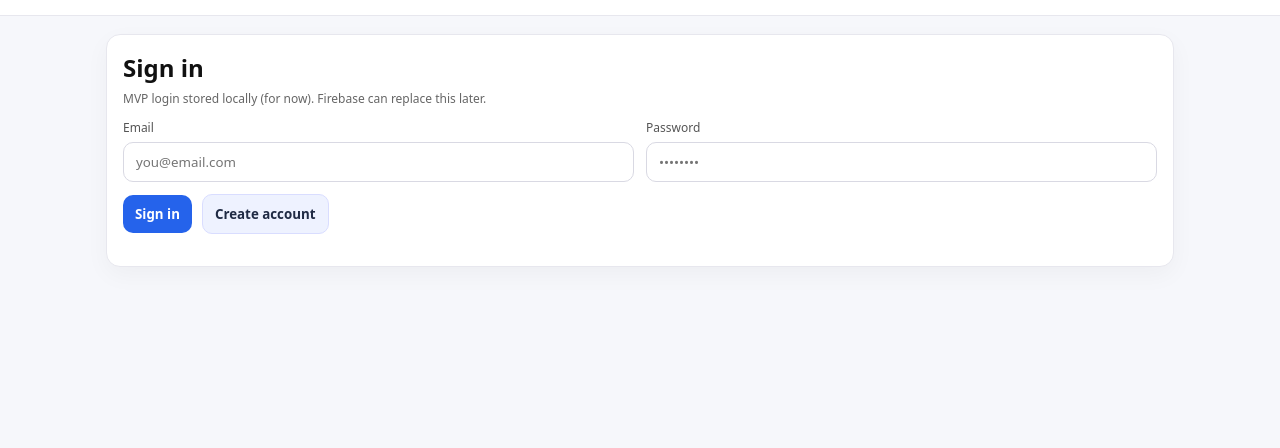
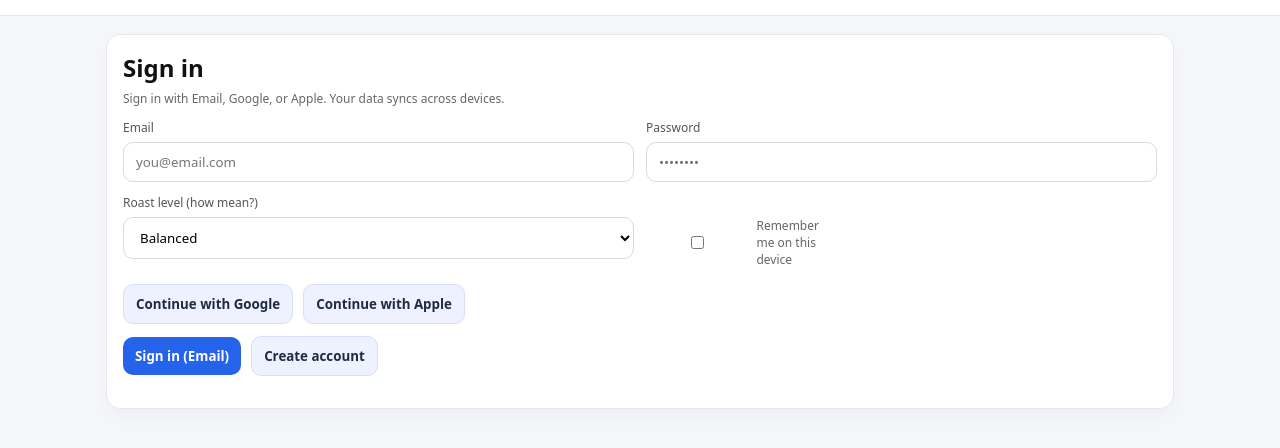
Before and after one commit to jesauceda-arch/Check-Yourself-Spending, a plain HTML site: page index.html in a window 1280 px wide. Shown: the part 70-518 px from the top of the page. Drawn offline with Linux system fonts and the light colour scheme; a script that the page names is missing.

Commit message:
Update index.html

```diff
--- a/index.html
+++ b/index.html
@@ -1,3 +1,11 @@
+<!-- =====================================================
+Check Yourself Spending — index.html (FULL FILE)
+IMPORTANT:
+1) app.js must be loaded as a MODULE (type="module")
+2) This file includes: Email + Google + Apple sign-in buttons,
+   Roast level selection at sign-in, Remember Me checkbox,
+   and a Sign out button inside the app UI.
+===================================================== -->
 <!doctype html>
 <html lang="en">
 <head>
@@ -21,9 +29,10 @@
     <section class="card" id="authCard">
       <h2 style="margin:0;">Sign in</h2>
       <p class="muted tiny" style="margin:6px 0 0;">
-        MVP login stored locally (for now). Firebase can replace this later.
+        Sign in with Email, Google, or Apple. Your data syncs across devices.
       </p>
 
+      <!-- Email / Password -->
       <div class="grid2" style="margin-top:12px;">
         <div>
           <label>Email</label>
@@ -35,10 +44,38 @@
         </div>
       </div>
 
+      <!-- Roast + Remember Me -->
+      <div class="grid2" style="margin-top:12px;">
+        <div>
+          <label>Roast level (how mean?)</label>
+          <select id="roastLevelAuth">
+            <option value="nice">Nice</option>
+            <option value="balanced" selected>Balanced</option>
+            <option value="savage">Savage</option>
+          </select>
+        </div>
+
+        <div>
+          <label>&nbsp;</label>
+          <div class="row" style="margin-top:0;">
+            <label class="muted tiny" style="display:flex;gap:8px;align-items:center;">
+              <input type="checkbox" id="rememberMe" />
+              Remember me on this device
+            </label>
+          </div>
+        </div>
+      </div>
+
+      <!-- Provider buttons -->
+      <div class="row" style="margin-top:10px;">
+        <button id="btnGoogle" type="button" class="secondary">Continue with Google</button>
+        <button id="btnApple" type="button" class="secondary">Continue with Apple</button>
+      </div>
+
+      <!-- Email buttons -->
       <div class="row">
-        <button id="btnSignIn" type="button">Sign in</button>
+        <button id="btnSignIn" type="button">Sign in (Email)</button>
         <button id="btnSignUp" type="button" class="secondary">Create account</button>
-        <button id="btnSignOut" type="button" class="secondary hidden">Sign out</button>
       </div>
 
       <p class="error" id="authMsg"></p>
@@ -51,11 +88,12 @@
         <div class="row" style="margin-top:0;">
           <span class="pill" id="userPill">Signed in</span>
           <span class="pill" id="monthKeyPill">YYYY-MM</span>
+          <button id="btnSignOutTop" type="button" class="secondary">Sign out</button>
         </div>
       </div>
 
-      <!-- MONTHLY BUDGET -->
-      <div class="budget cardish">
+      <!-- MONTHLY BUDGET (UI stays the same; you can wire later) -->
+      <div class="budget cardish" style="margin-top:12px;">
         <div class="row between">
           <div>
             <h3 style="margin:0;">Monthly Budget</h3>
@@ -87,7 +125,7 @@
           <div class="barFill" id="budgetBar"></div>
         </div>
 
-        <div class="roast" id="roastBox">Set a budget and start logging expenses.</div>
+        <div class="roast" id="roastBox">Roast level loaded. Start logging expenses.</div>
       </div>
 
       <!-- EXPENSE INPUT -->
@@ -149,6 +187,8 @@
 
   <!-- Excel export (SheetJS) -->
   <script src="https://cdn.jsdelivr.net/npm/xlsx@0.18.5/dist/xlsx.full.min.js"></script>
+
+  <!-- IMPORTANT: app.js must be a module because it uses import statements -->
   <script type="module" src="app.js"></script>
 </body>
 </html>
```
